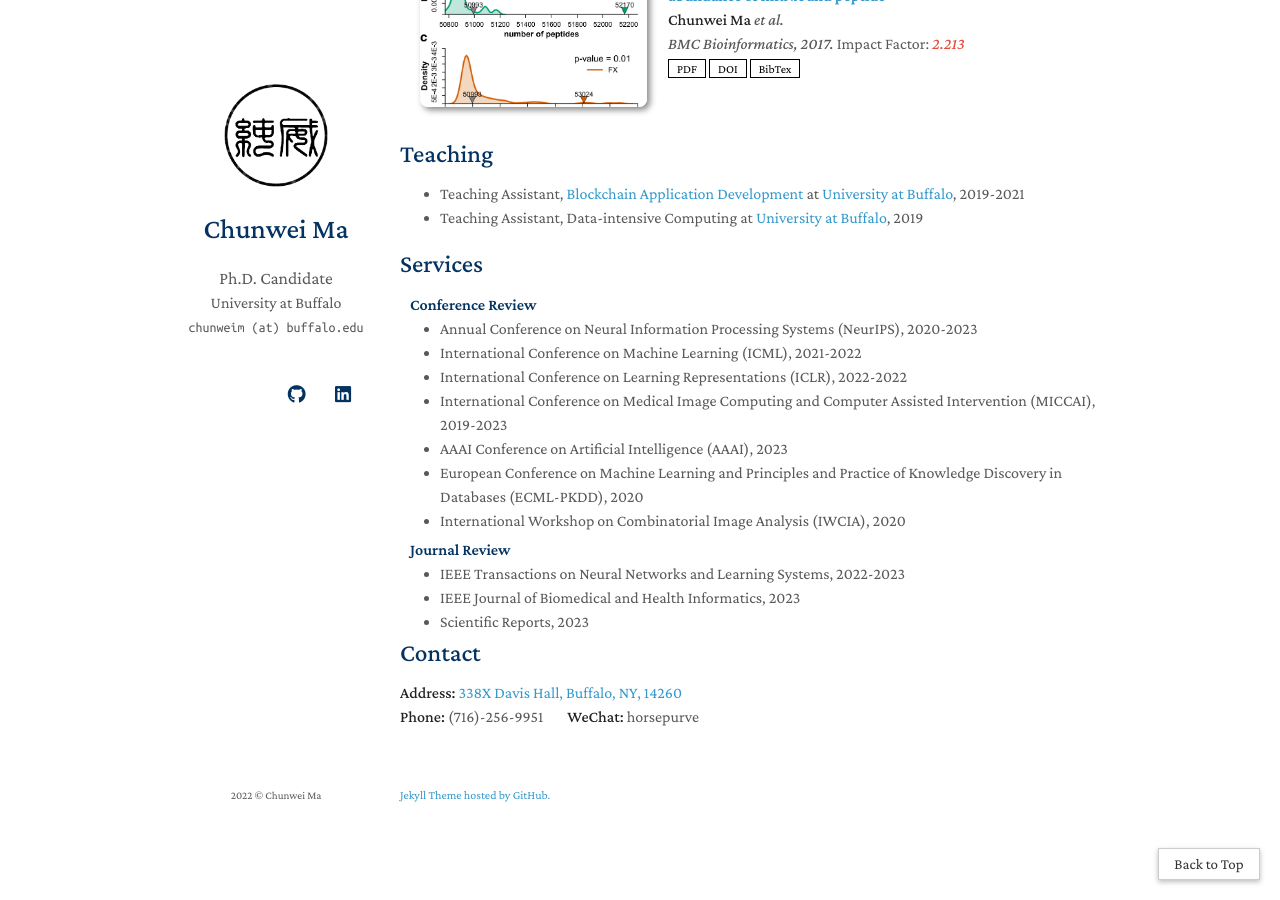
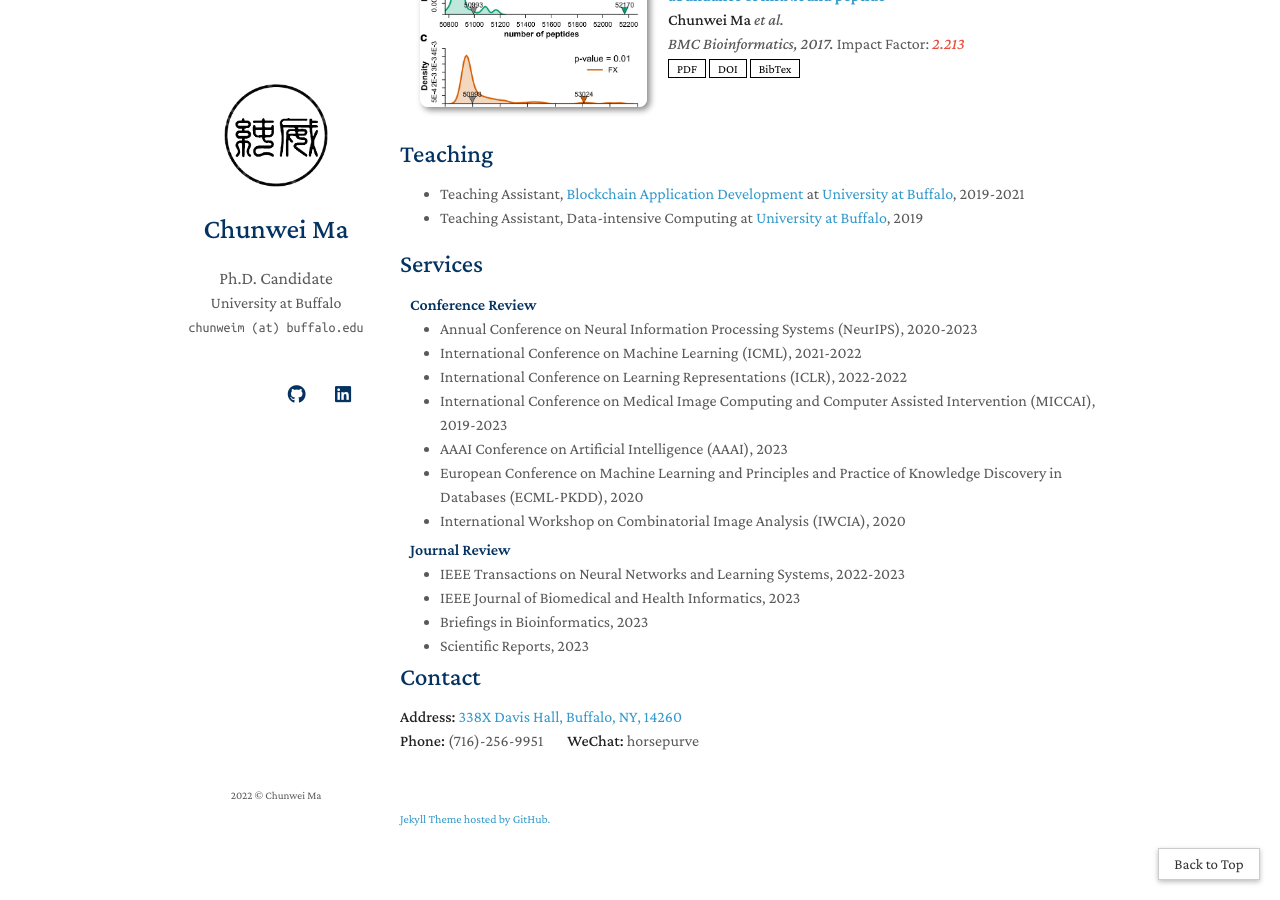
Before and after one commit to MaChunwei/MaChunwei.github.io, a Jekyll site: the page built from index.md, in a window 1280 px wide and 900 px high, scrolled down 1675 px. Built offline with Jekyll 4.4.1, drawn with Linux system fonts in a browser that asks for light colours; nearby versions of some CDN libraries; a style sheet for code colours, icons or effects is not loaded; our own code applies the rules of GitHub Pages for plain Markdown files.

Commit message:
add journal review

```diff
--- a/index.md
+++ b/index.md
@@ -226,6 +226,7 @@ Improvement of peptide identification with considering the abundance of mRNA and
 <ul style="margin:0 0 5px;">
   <li><a><autocolor>IEEE Transactions on Neural Networks and Learning Systems, 2022-2023</autocolor></a></li>
   <li><a><autocolor>IEEE Journal of Biomedical and Health Informatics, 2023</autocolor></a></li>
+  <li><a><autocolor>Briefings in Bioinformatics, 2023</autocolor></a></li>
   <li><a><autocolor>Scientific Reports, 2023</autocolor></a></li>
 </ul>
 
```
